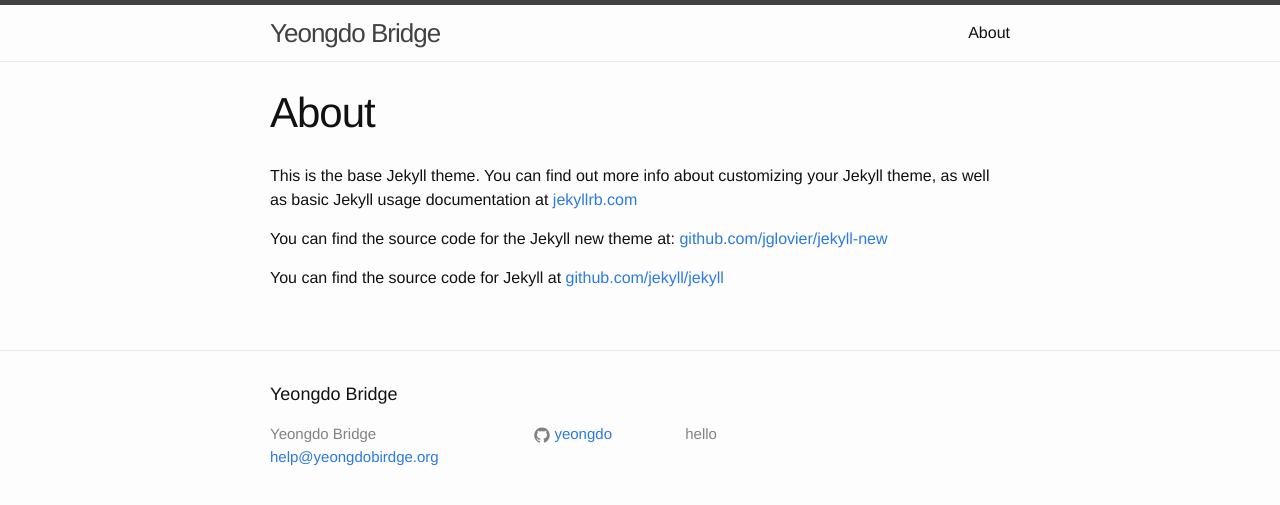
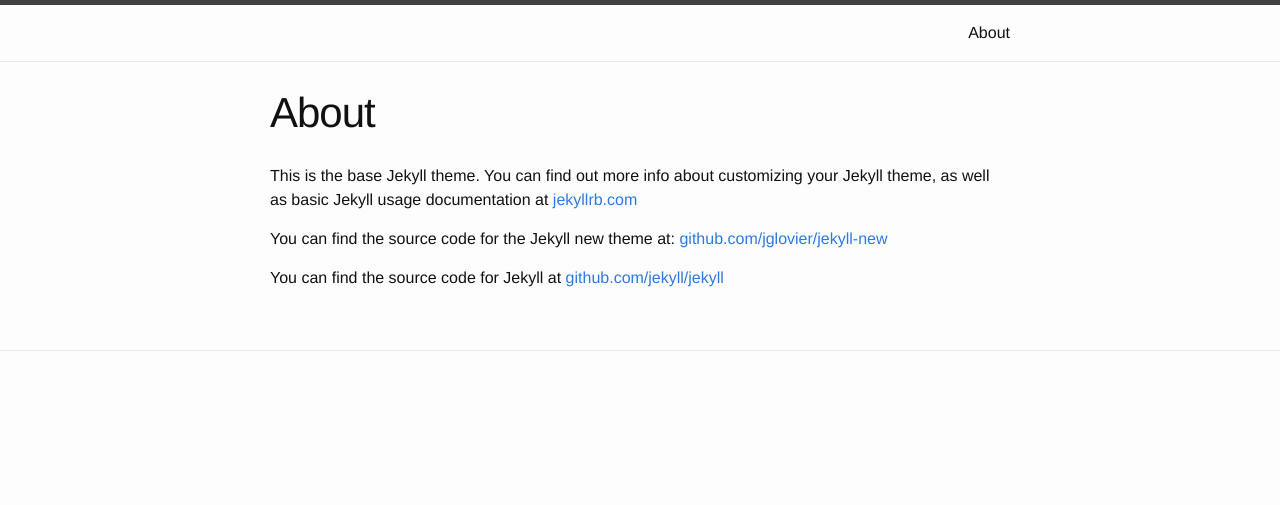
Before and after one commit to yeongdobridge/yeongdobridge.github.io, a Jekyll site: the page built from about.md, in a window 1280 px wide. Shown: the top 505 px of the page. Built offline with Jekyll 4.4.1, drawn with Linux system fonts in a browser that asks for light colours.

Commit message:
config the site

```diff
--- a/CNAME
+++ /dev/null
@@ -1 +0,0 @@
-yeongdobridge.org
--- a/_config.yml
+++ b/_config.yml
@@ -1,11 +1,2 @@
-# Site settings
-title: Yeongdo Bridge
-email: help@yeongdobirdge.org
-description: > # this means to ignore newlines until "baseurl:"
-  hello
-baseurl: ""
-url: "http://yeongdobridge.org"
-github_username: yeongdo
-
 # Build settings
 markdown: kramdown
```
